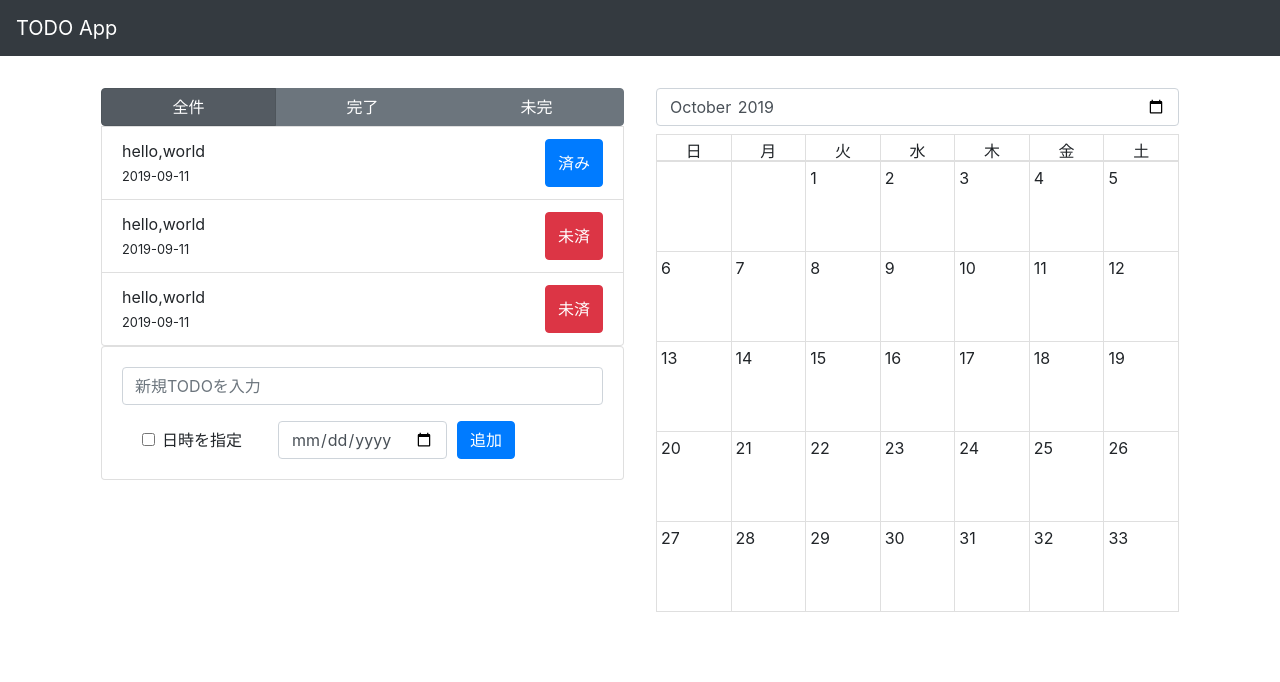
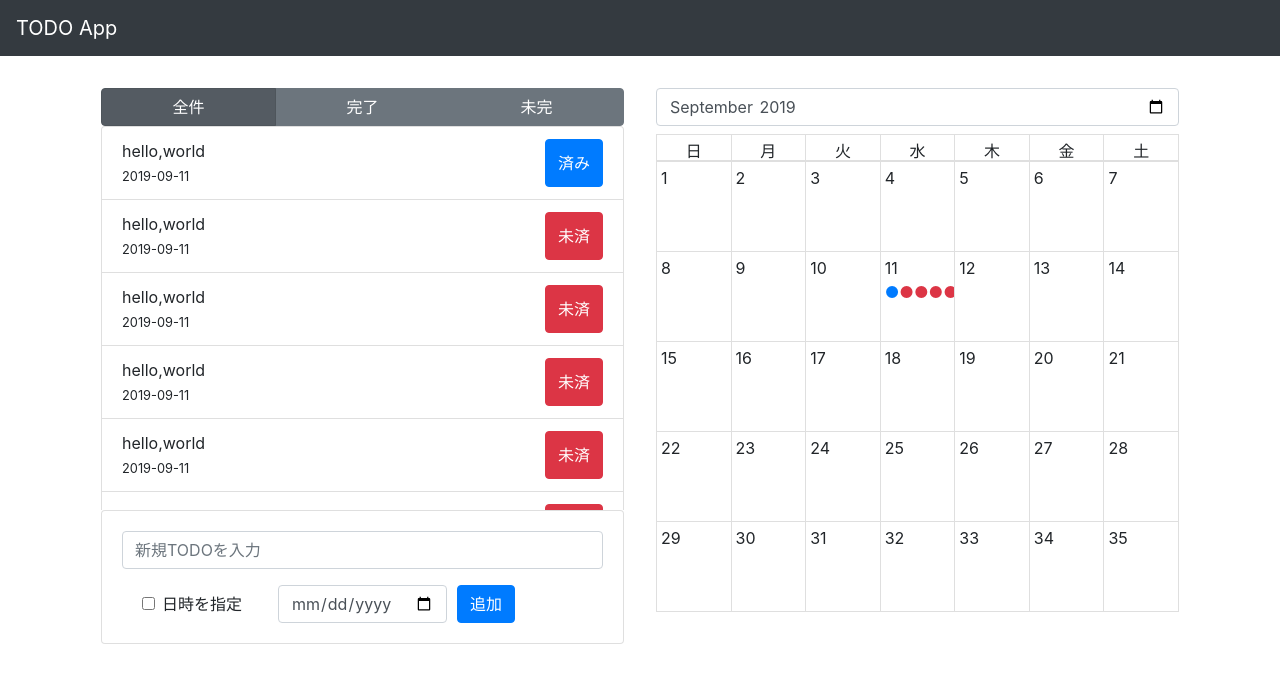
Before and after one commit to ikazame/todo_app, a React (Create React App) app: page / in a window 1280 px wide. Shown: the top 682 px of the page. Built offline with nearby package versions, Linux system fonts and the light colour scheme.

Commit message:
はみ出しについてのcss微調整

```diff
--- a/public/style.css
+++ b/public/style.css
@@ -29,8 +29,10 @@
   border-right: 1px solid rgba(0, 0, 0, 0.125);
   border-bottom: 1px solid rgba(0, 0, 0, 0.125);
   flex-basis: calc(100%/7);
+  max-width: calc(100%/7);
   height: 90px;
   padding: 4px;
+  overflow: hidden;
   cursor: pointer;
 }
 
@@ -46,3 +48,12 @@
   height: 1.6em;
   text-align: center;
 }
+
+.todo-list {
+  max-height: 60%;
+  overflow: scroll;
+}
+
+.todo-filter {
+  width: 100%;
+}
--- a/public/style.min.css
+++ b/public/style.min.css
@@ -1 +1 @@
-.container{display:flex;justify-content:space-between;height:80vh;margin-top:2em}.container #todo{width:100%;height:100%;padding:0 1em 0;max-height:100%}.container #calendar{width:100%;height:100%;padding:0 1em 0}.cal .cal-row{display:flex;flex-wrap:wrap;border-left:1px solid rgba(0,0,0,0.125);border-top:1px solid rgba(0,0,0,0.125)}.cal .cal-row .cal-cell{border-right:1px solid rgba(0,0,0,0.125);border-bottom:1px solid rgba(0,0,0,0.125);flex-basis:calc(100%/7);height:90px;padding:4px;cursor:pointer}.cal .cal-row .cal-cell:hover{background:rgba(0,0,0,0.125)}.cal .cal-row .cal-cell.active{background:rgba(0,0,0,0.125)}.cal .day-of-the-week .cal-cell{height:1.6em;text-align:center}
+.container{display:flex;justify-content:space-between;height:80vh;margin-top:2em}.container #todo{width:100%;height:100%;padding:0 1em 0;max-height:100%}.container #calendar{width:100%;height:100%;padding:0 1em 0}.cal .cal-row{display:flex;flex-wrap:wrap;border-left:1px solid rgba(0,0,0,0.125);border-top:1px solid rgba(0,0,0,0.125)}.cal .cal-row .cal-cell{border-right:1px solid rgba(0,0,0,0.125);border-bottom:1px solid rgba(0,0,0,0.125);flex-basis:calc(100%/7);max-width:calc(100%/7);height:90px;padding:4px;overflow:hidden;cursor:pointer}.cal .cal-row .cal-cell:hover{background:rgba(0,0,0,0.125)}.cal .cal-row .cal-cell.active{background:rgba(0,0,0,0.125)}.cal .day-of-the-week .cal-cell{height:1.6em;text-align:center}.todo-list{max-height:60%;overflow:scroll}.todo-filter{width:100%}
--- a/public/style.scss
+++ b/public/style.scss
@@ -3,7 +3,6 @@
   justify-content: space-between;
   height: 80vh;
   margin-top: 2em;
-  // TODO: 均等に2つ割付
   #todo {
       width: 100%;
       height: 100%;
@@ -27,8 +26,10 @@
         border-right: 1px solid rgba(0, 0, 0, 0.125);
         border-bottom: 1px solid rgba(0, 0, 0, 0.125);
         flex-basis: calc(100%/7);
+        max-width: calc(100%/7);
         height: 90px;
         padding: 4px;
+        overflow: hidden;
         cursor: pointer;
         &:hover {
           background: rgba(0, 0, 0, 0.125);
@@ -46,7 +47,14 @@
   }
 }
 
-.todo-list {
+.todo{
+  &-list {
+    max-height: 60%;
+    overflow: scroll;
+  }
+  &-filter {
+    width: 100%;
+  }
 }
 
 .todo-card {
--- a/src/components/Filter.js
+++ b/src/components/Filter.js
@@ -5,7 +5,7 @@ import {ButtonGroup} from 'react-bootstrap';
 
 const Filter = () => {
   return (
-    <ButtonGroup>
+    <ButtonGroup className='todo-filter'>
       <Link filter={C.FILTER.SHOW_ALL}>全件</Link>
       <Link filter={C.FILTER.SHOW_COMPLETED}>完了</Link>
       <Link filter={C.FILTER.SHOW_ACTIVE}>未完</Link>
--- a/src/components/TodoPanel.js
+++ b/src/components/TodoPanel.js
@@ -1,10 +1,13 @@
 import React from 'react';
 import TodoList from '../containers/TodoList';
 import AddTodo from '../containers/AddTodo';
+import Filter from '../components/Filter';
+
 
 const TodoPanel = () => {
   return (
     <div id="todo">
+      <Filter />
       <TodoList />
       <AddTodo />
     </div>
--- a/src/containers/TodoList.js
+++ b/src/containers/TodoList.js
@@ -5,14 +5,11 @@ import Todo from '../components/Todo';
 import {connect} from 'react-redux';
 import {ListGroup} from 'react-bootstrap';
 import { toggleTodo } from '../actions';
-import Filter from '../components/Filter';
-
 
 let TodoList = ({todos, onToggleClick}) => {
   // console.log('todos:', todos);
   return (
     <ListGroup className="todo-list">
-      <Filter />
       {todos.map((todo) =>
         <Todo key={todo.id} {...todo} onButtonClick={() => onToggleClick(todo.id)} />
       )}
--- a/src/index.js
+++ b/src/index.js
@@ -16,9 +16,16 @@ let store = createStore(todo);
 store.dispatch(addTodo('hello,world', '2019-09-11'));
 store.dispatch(addTodo('hello,world', '2019-09-11'));
 store.dispatch(addTodo('hello,world', '2019-09-11'));
+store.dispatch(addTodo('hello,world', '2019-09-11'));
+store.dispatch(addTodo('hello,world', '2019-09-11'));
+store.dispatch(addTodo('hello,world', '2019-09-11'));
+store.dispatch(addTodo('hello,world', '2019-09-11'));
+store.dispatch(addTodo('hello,world', '2019-09-11'));
+store.dispatch(addTodo('hello,world', '2019-09-11'));
+store.dispatch(addTodo('hello,world', '2019-09-11'));
 store.dispatch(toggleTodo(1));
 store.dispatch(setVisiblityFilter(C.FILTER.SHOW_ALL));
-store.dispatch(setYearMonth(2019, 10));
+store.dispatch(setYearMonth('2019', '09'));
 store.dispatch(setSelectedDate('2019-01-01'));
 console.log(store.getState());
 
```
